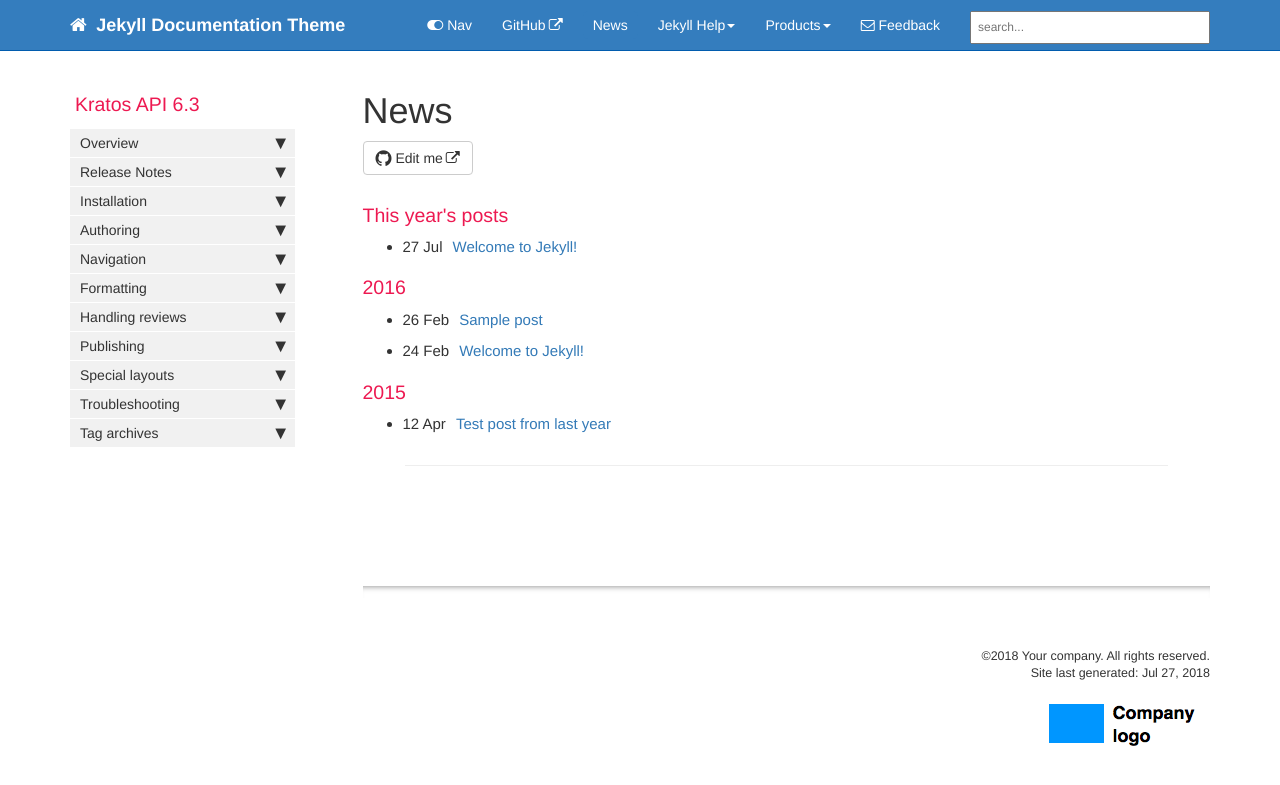
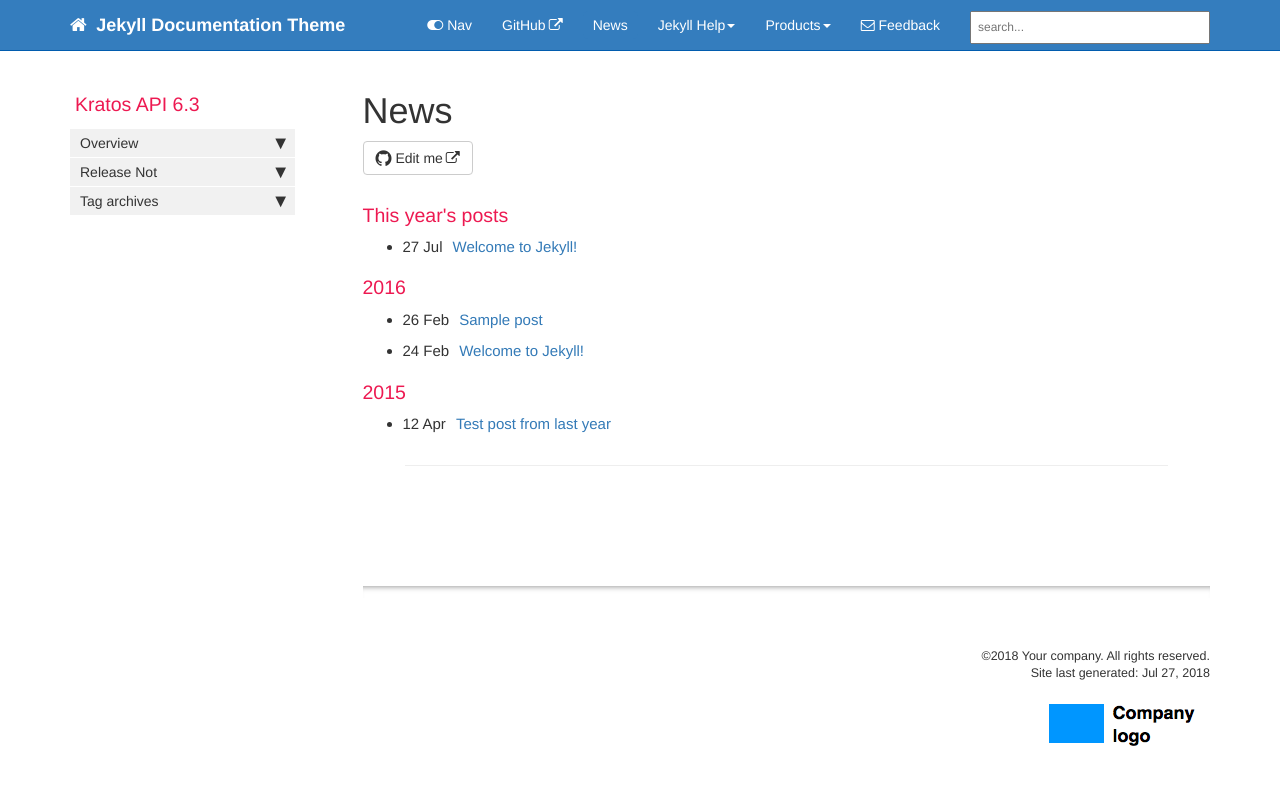
Before and after one commit to roigcarlo/KratosDocGen, a Jekyll site: the page built from pages/news/news_archive.html, in a window 1280 px wide. Shown: the top 785 px of the page. Built offline with Jekyll 4.4.1, drawn with Linux system fonts in a browser that asks for light colours; nearby versions of some CDN libraries; comment, search, counter and statistics services are not loaded; some of the changed lines change nothing that is shown.

Commit message:
Delete things

```diff
--- a/_data/sidebars/mydoc_sidebar.yml
+++ b/_data/sidebars/mydoc_sidebar.yml
@@ -53,7 +53,7 @@ entries:
       url: /mydoc_support.html
       output: web, pdf
 
-  - title: Release Notes
+  - title: Release Not
     output: web, pdf
     folderitems:
 
@@ -65,127 +65,7 @@ entries:
       url: /mydoc_release_notes_50.html
       output: web, pdf
 
-  - title: Installation
-    output: web, pdf
-    folderitems:
 
-    - title: About Ruby, Gems, Bundler, etc.
-      url: /mydoc_about_ruby_gems_etc.html
-      output: web, pdf
-
-    - title: Install Jekyll on Mac
-      url: /mydoc_install_jekyll_on_mac.html
-      output: web, pdf
-
-    - title: Install Jekyll on Windows
-      url: /mydoc_install_jekyll_on_windows.html
-      output: web, pdf
-
-  - title: Authoring
-    output: web, pdf
-
-    folderitems:
-    - title: Pages
-      url: /mydoc_pages.html
-      output: web, pdf
-
-    - title: Posts
-      url: /mydoc_posts.html
-      output: web, pdf
-
-    - title: Lists
-      url: /mydoc_lists.html
-      output: web, pdf
-
-    - title: Conditional logic
-      url: /mydoc_conditional_logic.html
-      output: web, pdf
-
-    - title: Content reuse
-      url: /mydoc_content_reuse.html
-      output: web, pdf
-
-    - title: Collections
-      url: /mydoc_collections.html
-      output: web, pdf
-
-    - title: WebStorm editor tips
-      url: /mydoc_webstorm_text_editor.html
-      output: web, pdf
-
-    - title: Atom editor tips
-      url: /mydoc_atom_text_editor.html
-      output: web, pdf
-
-  - title: Navigation
-    output: web, pdf
-
-    folderitems:
-    - title: Sidebar navigation
-      url: /mydoc_sidebar_navigation.html
-      output: web, pdf
-
-    - title: YAML tutorial in the context of Jekyll
-      url: /mydoc_yaml_tutorial.html
-      output: web, pdf
-
-    - title: Tags
-      url: /mydoc_tags.html
-      output: web, pdf
-
-    - title: Series
-      url: /mydoc_series.html
-      output: web, pdf
-
-  - title: Formatting
-    output: web, pdf
-
-    folderitems:
-    - title: Tooltips
-      url: /mydoc_adding_tooltips.html
-      output: web, pdf
-
-    - title: Alerts
-      url: /mydoc_alerts.html
-      output: web, pdf
-
-    - title: Icons
-      url: /mydoc_icons.html
-      output: web, pdf
-
-    - title: Images
-      url: /mydoc_images.html
-      output: web, pdf
-
-    - title: Code samples
-      url: /mydoc_code_samples.html
-      output: web, pdf
-
-    - title: Labels
-      url: /mydoc_labels.html
-      output: web, pdf
-
-    - title: Links
-      url: /mydoc_hyperlinks.html
-      output: web, pdf
-
-    - title: Navtabs
-      url: /mydoc_navtabs.html
-      output: web, pdf
-
-    - title: Tables
-      url: /mydoc_tables.html
-      output: web, pdf
-
-    - title: Syntax highlighting
-      url: /mydoc_syntax_highlighting.html
-      output: web, pdf
-
-    - title: Workflow maps
-      url: /mydoc_workflow_maps.html
-      output: web, pdf
-
-  - title: Handling reviews
     output: web, pdf
 
     folderitems:
@@ -193,67 +73,7 @@ entries:
       url: /mydoc_commenting_on_files.html
       output: web, pdf
 
-#    - title: Git collaboration
-#      url: /mydoc_git_collaboration
-#      output: web, pdf
 
-  - title: Publishing
-    output: web, pdf
-
-    folderitems:
-    - title: Build arguments
-      url: /mydoc_build_arguments.html
-      output: web, pdf
-
-    - title: Themes
-      url: /mydoc_themes.html
-      output: web, pdf
-
-    - title: Generating PDFs
-      url: /mydoc_generating_pdfs.html
-      output: web, pdf
-
-    - title: Help APIs and UI tooltips
-      url: /mydoc_help_api.html
-      output: web, pdf
-
-    - title: Search configuration
-      url: /mydoc_search_configuration.html
-      output: web, pdf
-
-    - title: iTerm profiles
-      url: /mydoc_iterm_profiles.html
-      output: web, pdf
-
-    - title: Pushing builds to server
-      url: /mydoc_push_build_to_server.html
-      output: web, pdf
-
-    - title: Publishing on Github Pages
-      url: /mydoc_publishing_github_pages.html
-      output: web, pdf
-
-  - title: Special layouts
-    output: web, pdf
-
-    folderitems:
-    - title: Knowledge-base layout
-      url: /mydoc_kb_layout.html
-      output: web, pdf
-
-    - title: Glossary layout
-      url: /mydoc_glossary.html
-      output: web, pdf
-
-    - title: FAQ layout
-      url: /mydoc_faq_layout.html
-      output: web, pdf
-
-    - title: Shuffle layout
-      url: /mydoc_shuffle.html
-      output: web, pdf
-
-  - title: Troubleshooting
     output: web, pdf
 
     folderitems:
@@ -282,23 +102,3 @@ entries:
         - title: Navigation pages
           url: /tag_navigation.html
           output: web
-
-        - title: Content types pages
-          url: /tag_content_types.html
-          output: web
-
-        - title: Publishing pages
-          url: /tag_publishing.html
-          output: web
-
-        - title: Special layout pages
-          url: /tag_special_layouts.html
-          output: web
-
-        - title: Collaboration pages
-          url: /tag_collaboration.html
-          output: web
-
-        - title: Troubleshooting pages
-          url: /tag_troubleshooting.html
-          output: web
```
